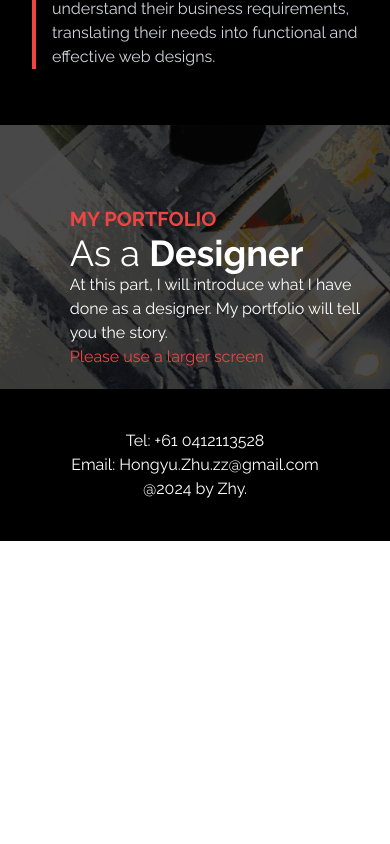
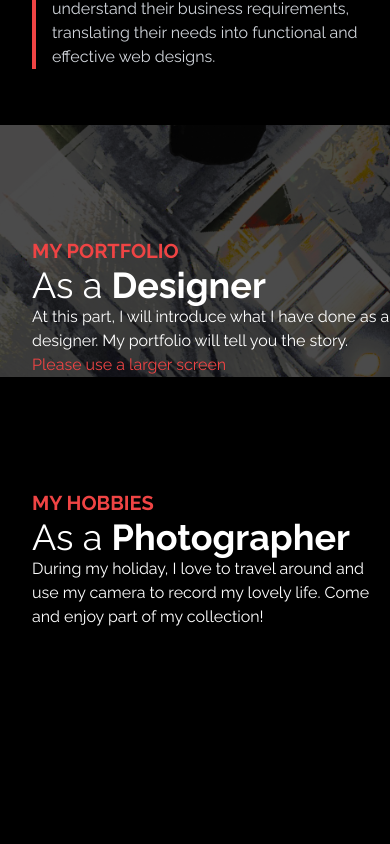
Before and after one commit to HongyuZhuz/personal-website-vercel, a React (Vite) app in the folder personal-website/: page / in a window 390 px wide. Shown: the part 4580-5424 px from the top of the page. Before the commit the page ends 5121 px from the top, so only its background shows below. Built offline with nearby package versions, Linux system fonts and the light colour scheme.

Commit message:
fixed some bug

```diff
--- a/personal-website/src/App.tsx
+++ b/personal-website/src/App.tsx
@@ -6,6 +6,7 @@ import { Designer } from './components/designer'
 import { Footer } from './components/footer'
 import { SpeedInsights } from '@vercel/speed-insights/react';
 import { MyCareer } from './components/myCareer'
+import {MyHobbyPage} from './components/hobbie'
 
 
 function App() {
@@ -18,6 +19,7 @@ function App() {
       <MyEducationSection />
       <MyCareer />
       <Designer />
+      <MyHobbyPage />
       <Footer />
     </div>
 
--- a/personal-website/src/components/designer.tsx
+++ b/personal-website/src/components/designer.tsx
@@ -16,28 +16,30 @@ const imageList:string[] = ["https://hyzpublic.s3.amazonaws.com/portfolio/Portfo
 
 export const Designer=()=>{
     return(
-        <div className='flex bg-black bg-opacity-70 flex-col'>
+        <div className=" bg-black bg-opacity-70 flex-col">
+          <div className='flex flex-col  max-w-5xl mx-auto'>
             <Header />
-            <ImageBrowser images={imageList}/>
+          </div>
+          <div className='flex justify-center'>
+          <ImageBrowser images={imageList}/>
+          </div>
         </div>)
 
 }
 
 const Header = () =>(
-    <div className="flex justify-start flex-col mb-5">
-            <div className="flex">
-                <div className="w-1/4"></div>
-                <div className="md:w-1/4 flex flex-col mt-20">
-                    <h1 className="text-red-500 text-xl font-bold">MY PORTFOLIO</h1>
-                    <h2 className="text-white text-4xl">As a <span className="font-bold">Designer</span></h2>
-                    <p className="text-white text-md max-w-md">At this part, I will introduce what I have done as a designer. My portfolio will tell you the story.</p>
-                    <p className='sm:hidden text-red-500'>Please use a larger screen</p>
-                </div>
-                </div>
-            </div>
+  <>
+    <header className="text-white mt-8 ml-8">
+        <div className=" flex flex-col mt-20">
+            <h1 className="text-red-500 text-xl font-bold">MY PORTFOLIO</h1>
+            <h2 className="text-white text-4xl">As a <span className="font-bold">Designer</span></h2>
+            <p className="text-white text-md max-w-xl">At this part, I will introduce what I have done as a designer. My portfolio will tell you the story.</p>
+            <p className='sm:hidden text-red-500'>Please use a larger screen</p>
+        </div>
+    </header>
+  </>
+
 )
-
-
 
 
 interface ImageBrowserProps {
@@ -70,7 +72,7 @@ const ImageBrowser: React.FC<ImageBrowserProps> = ({ images }) => {
       <img
         src={images[currentIndex]}
         alt="Displayed content"
-        className="max-w-full"
+        className="max-w-full max-h-96 mt-4"
         onClick={handleImageClick}
       />
       <button
--- /dev/null
+++ b/personal-website/src/components/hobbie.tsx
@@ -0,0 +1,93 @@
+import React, { useState } from 'react';
+
+// Define the type for an array of image URLs
+type ImageArray = string[];
+
+// Define the props for the ImageSlider component
+interface ImageSliderProps {
+  images: ImageArray;
+}
+
+// ImageSlider component
+const ImageSlider: React.FC<ImageSliderProps> = ({ images }) => {
+  const [current, setCurrent] = useState<number>(0);
+
+  const nextSlide = () => {
+    setCurrent((prevCurrent) => (prevCurrent === images.length - 1 ? 0 : prevCurrent + 1));
+  };
+
+  const prevSlide = () => {
+    setCurrent((prevCurrent) => (prevCurrent === 0 ? images.length - 1 : prevCurrent - 1));
+  };
+
+  if (!Array.isArray(images) || images.length <= 0) {
+    return null;
+  }
+
+  return (
+    <div className="flex justify-center items-center">
+      <button
+        onClick={prevSlide}
+        className="z-10 p-2 text-white bg-black rounded-full shadow-lg mr-2"
+        aria-label="Previous slide"
+      >
+        &lt;
+      </button>
+      {images.map((image, index) => (
+        <div
+          className={`absolute transition-opacity duration-700 ease-in-out ${index === current ? 'opacity-100' : 'opacity-0'}`}
+          key={index}
+        >
+          {index === current && (
+            <img src={image} alt={`Content number ${index}`} className="w-full h-auto" />
+          )}
+        </div>
+      ))}
+      <button
+        onClick={nextSlide}
+        className="z-10 p-2 text-white bg-black rounded-full shadow-lg ml-2"
+        aria-label="Next slide"
+      >
+        &gt;
+      </button>
+    </div>
+  );
+};
+
+// MyHobbyPage component
+export const MyHobbyPage: React.FC = () => {
+  const images: ImageArray = [
+    "https://hyzpublic.s3.amazonaws.com/Photo/1.jpg",
+    "https://hyzpublic.s3.amazonaws.com/Photo/2.jpg",
+    "https://hyzpublic.s3.amazonaws.com/Photo/3.jpg",
+    "https://hyzpublic.s3.amazonaws.com/Photo/4.jpg",
+    "https://hyzpublic.s3.amazonaws.com/Photo/5.jpg",
+    "https://hyzpublic.s3.amazonaws.com/Photo/6.jpg",
+
+  ];
+
+  return (
+    <div className='min-h-screen bg-black text-white'>
+        <div className="flex flex-col  max-w-5xl mx-auto min-h-screen">
+            <Header/>
+        </div>
+        <div className="relative max-w-md mx-auto">
+
+        </div>
+    </div>
+  );
+};
+
+const Header = () =>(
+    <>
+    <header className="bg-black text-white mt-8 ml-8">
+        <div className=" flex flex-col mt-20">
+            <h1 className="text-red-500 text-xl font-bold">MY HOBBIES</h1>
+            <h2 className="text-white text-4xl">As a <span className="font-bold">Photographer</span></h2>
+            <p className="text-white text-md max-w-xl">During my holiday, I love to travel around and use my camera to record my lovely life. Come and enjoy part of my collection!</p>
+        </div>
+    </header>
+
+    </>
+
+)
```
